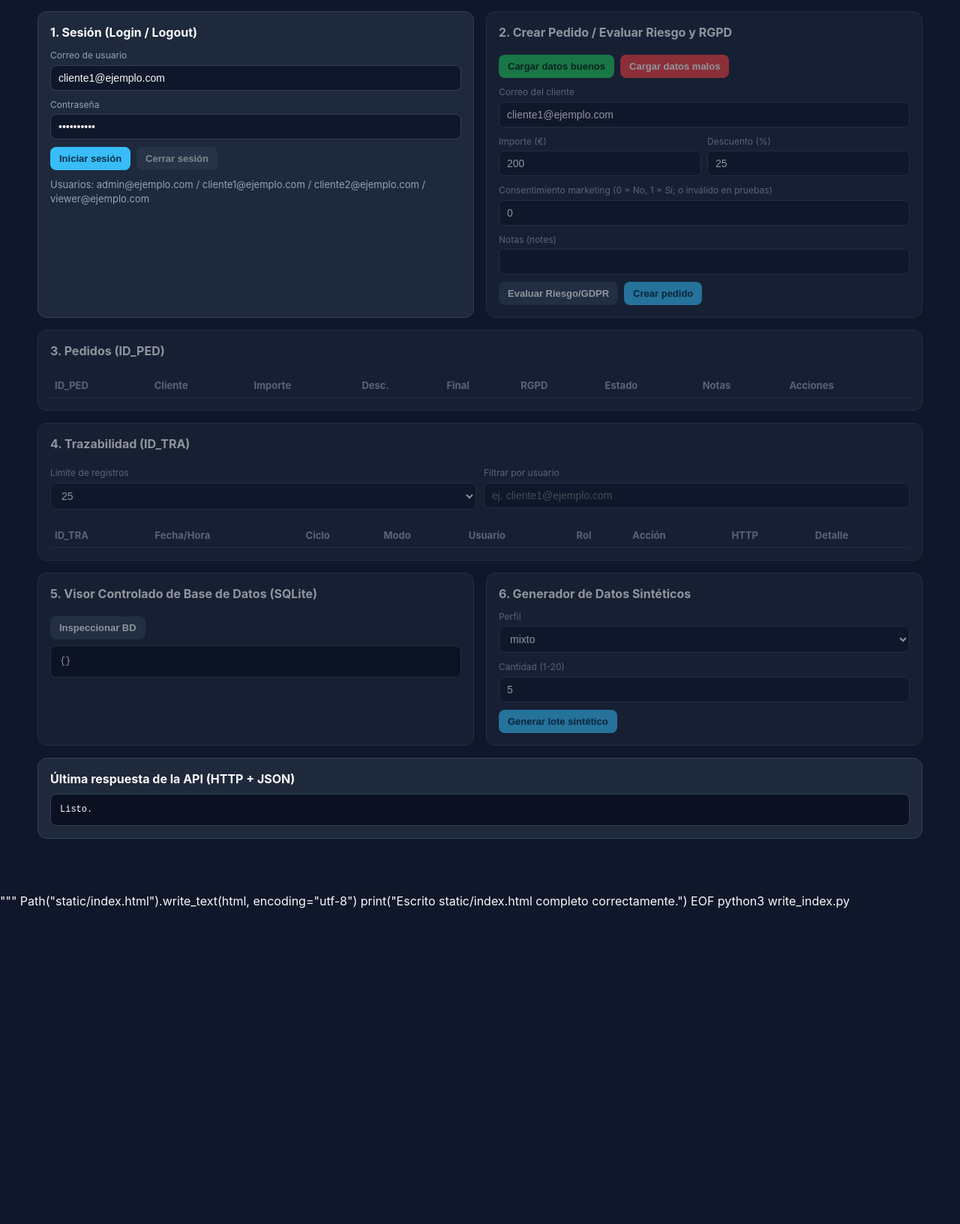
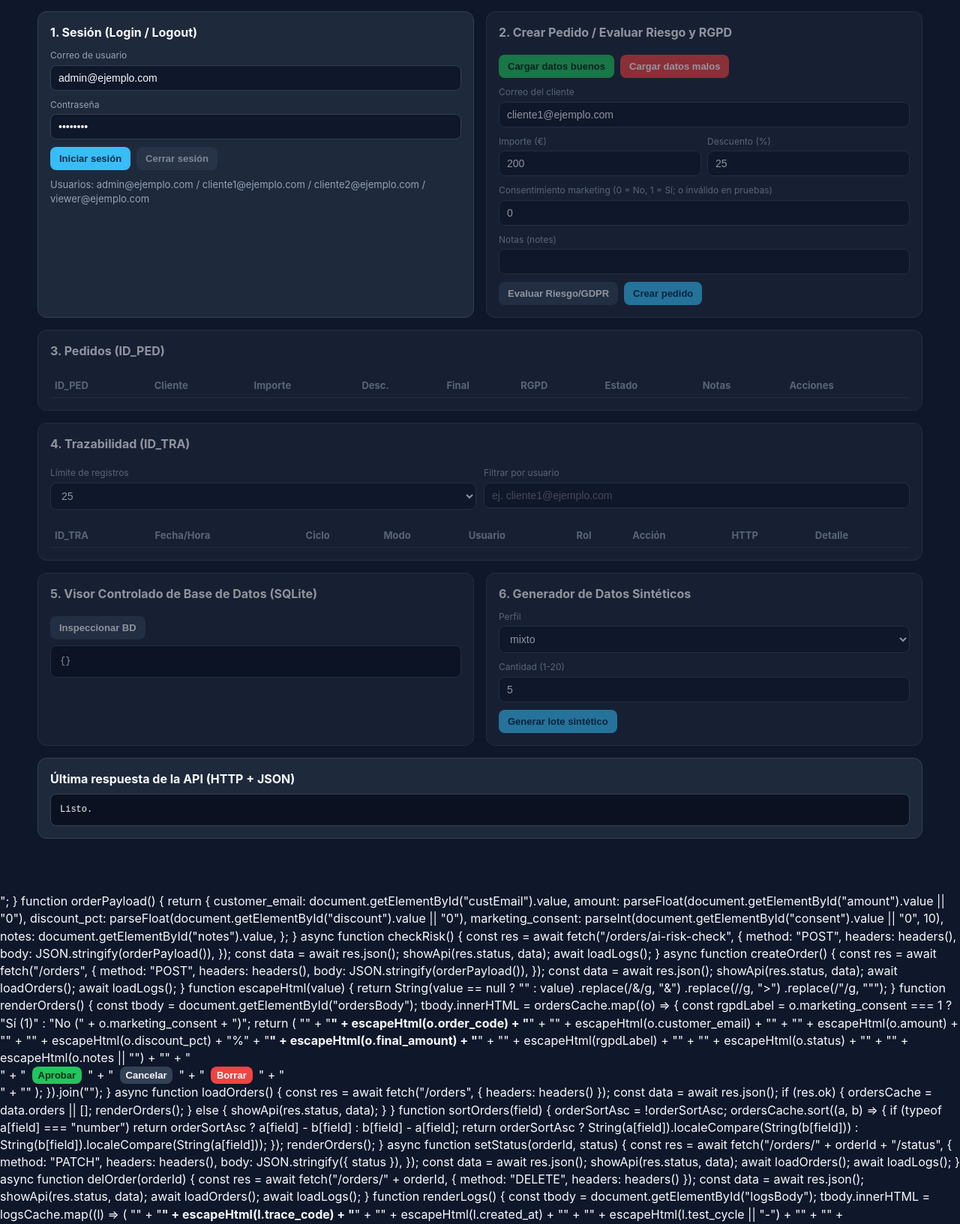
Before and after one commit to jggv2000/lab-qa-risk, a plain HTML site: page backend-python/static/index.html in a window 1280 px wide. Shown: the part 379-2012 px from the top of the page at 75% size. Before the commit the page ends 1593 px from the top, so only its background shows below. Drawn offline with Linux system fonts and the light colour scheme.

Commit message:
Update index.html

```diff
--- a/backend-python/static/index.html
+++ b/backend-python/static/index.html
@@ -1,7 +1,7 @@
 cat <<'EOF' > write_index.py
 from pathlib import Path
 
-html = """<!doctype html>
+html = r"""<!doctype html>
 <html lang="es">
 <head>
   <meta charset="utf-8" />
@@ -208,9 +208,9 @@ html = """<!doctype html>
       <div class="card">
         <h3>1. Sesión (Login / Logout)</h3>
         <label for="loginEmail">Correo de usuario</label>
-        <input id="loginEmail" type="email" value="cliente1@ejemplo.com" />
+        <input id="loginEmail" type="email" value="admin@ejemplo.com" />
         <label for="loginPass">Contraseña</label>
-        <input id="loginPass" type="password" value="cliente123" />
+        <input id="loginPass" type="password" value="admin123" />
         <div class="row-btns">
           <button onclick="doLogin()">Iniciar sesión</button>
           <button id="btnLogout" class="secondary" onclick="doLogout()" disabled>Cerrar sesión</button>
@@ -360,7 +360,7 @@ html = """<!doctype html>
 
     function showApi(status, data) {
       document.getElementById("apiOutput").textContent =
-        "HTTP " + status + "\\n" + JSON.stringify(data, null, 2);
+        "HTTP " + status + "\n" + JSON.stringify(data, null, 2);
     }
 
     function syncCycleBadge() {
@@ -501,7 +501,7 @@ html = """<!doctype html>
       document.getElementById("amount").value = "-120";
       document.getElementById("discount").value = "140";
       document.getElementById("consent").value = "9";
-      document.getElementById("notes").value = "Llamar al 600123456, DNI 12345678A <" + "script>alert(1)</" + "script>";
+      document.getElementById("notes").value = "Llamar al 600123456, DNI 12345678A <script>alert(1)</script>";
     }
 
     function orderPayload() {
@@ -560,9 +560,9 @@ html = """<!doctype html>
           "<td>" + escapeHtml(o.status) + "</td>" +
           "<td>" + escapeHtml(o.notes || "") + "</td>" +
           "<td><div class='row-btns' style='margin:0;'>" +
-          "<button class='ok' style='margin:0;padding:4px 8px;' onclick=\\"setStatus(" + o.id + ", 'approved')\\">Aprobar</button>" +
-          "<button class='secondary' style='margin:0;padding:4px 8px;' onclick=\\"setStatus(" + o.id + ", 'cancelled')\\">Cancelar</button>" +
-          "<button class='danger' style='margin:0;padding:4px 8px;' onclick=\\"delOrder(" + o.id + ")\\">Borrar</button>" +
+          "<button class='ok' style='margin:0;padding:4px 8px;' onclick=\"setStatus(" + o.id + ", 'approved')\">Aprobar</button>" +
+          "<button class='secondary' style='margin:0;padding:4px 8px;' onclick=\"setStatus(" + o.id + ", 'cancelled')\">Cancelar</button>" +
+          "<button class='danger' style='margin:0;padding:4px 8px;' onclick=\"delOrder(" + o.id + ")\">Borrar</button>" +
           "</div></td>" +
           "</tr>"
         );
```
